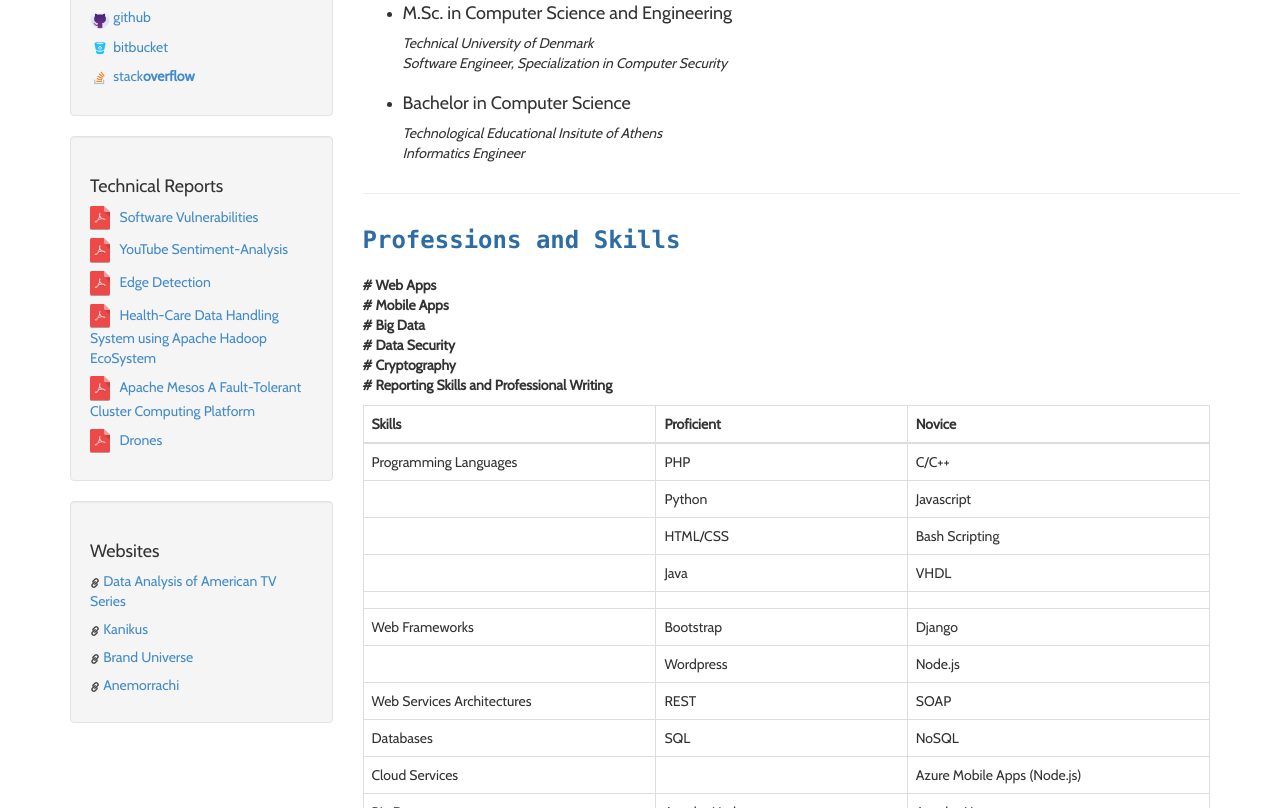
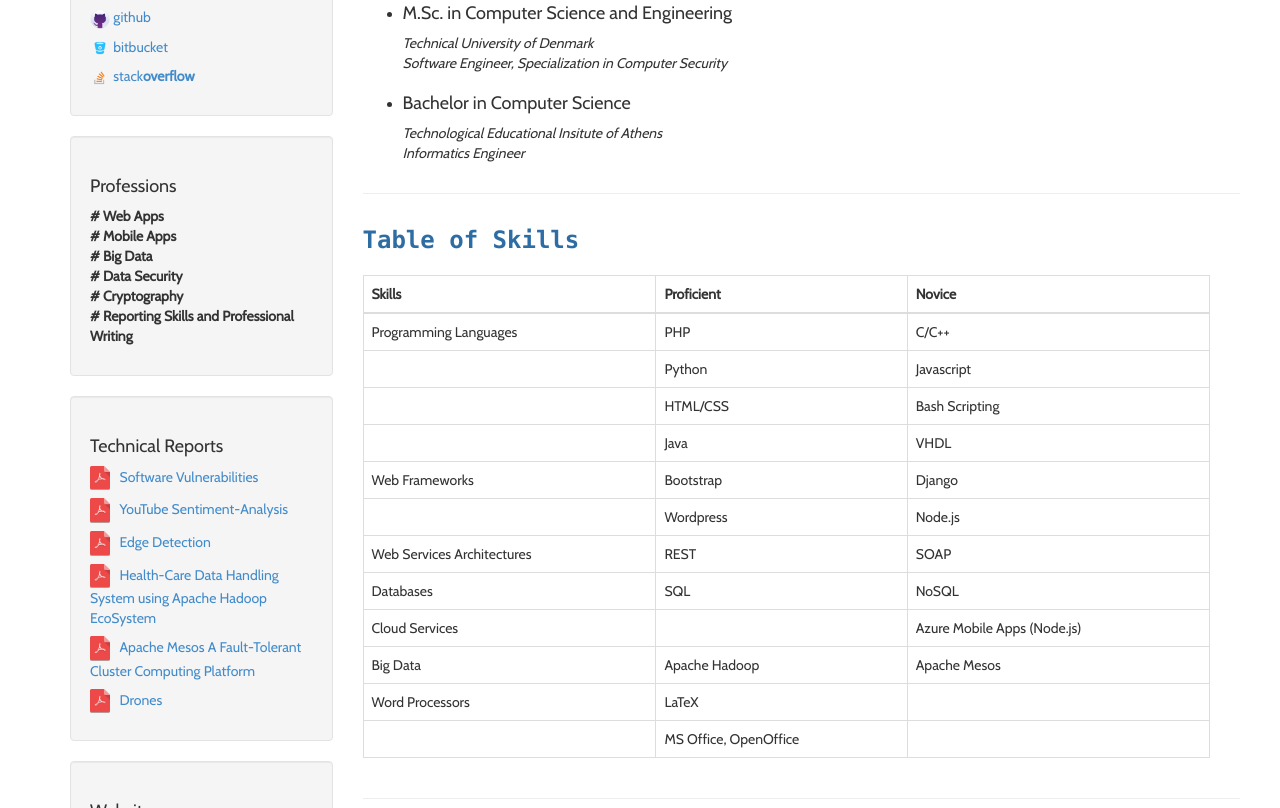
Before and after one commit to dimitrisdan/dimitrisdan.github.io, a plain HTML site: page index.html in a window 1280 px wide. Shown: the part 524-1332 px from the top of the page. Drawn offline with nearby package versions, Linux system fonts and the light colour scheme.

Commit message:
add professions

```diff
--- a/index.html
+++ b/index.html
@@ -85,7 +85,16 @@
                     </div>
 
                 </div>
-
+                <div class="well">
+                    <h2>Professions</h2>
+                    <p><b># Web Apps  <br>
+                      # Mobile Apps <br>
+                      # Big Data <br>
+                      # Data Security <br>
+                      # Cryptography <br>
+                      # Reporting Skills and Professional Writing <br>
+                </b></p>
+                </div>
                 <div class="well">
                 <h2>Technical Reports</h2>
                     <div class="vertical-space">
@@ -211,14 +220,8 @@
 
               	<hr class="col-md-12">
 
-                <h1 id="ski">Professions and Skills</h1>
-                <p><b># Web Apps  <br>
-                      # Mobile Apps <br>
-                      # Big Data <br>
-                      # Data Security <br>
-                      # Cryptography <br>
-                      # Reporting Skills and Professional Writing <br>
-                </b></p>
+                <h1 id="ski">Table of Skills</h1>
+
 
                 <table class="table table-bordered">
                 <thead>
@@ -250,11 +253,7 @@
                     <td>Java</td>
                     <td>VHDL</td>
                 </tr>
-                <tr>
-                    <td></td>
-                    <td></td>
-                    <td></td>
-                </tr>
+
                 <tr>
                     <td>Web Frameworks</td>
                     <td>Bootstrap</td>
```
